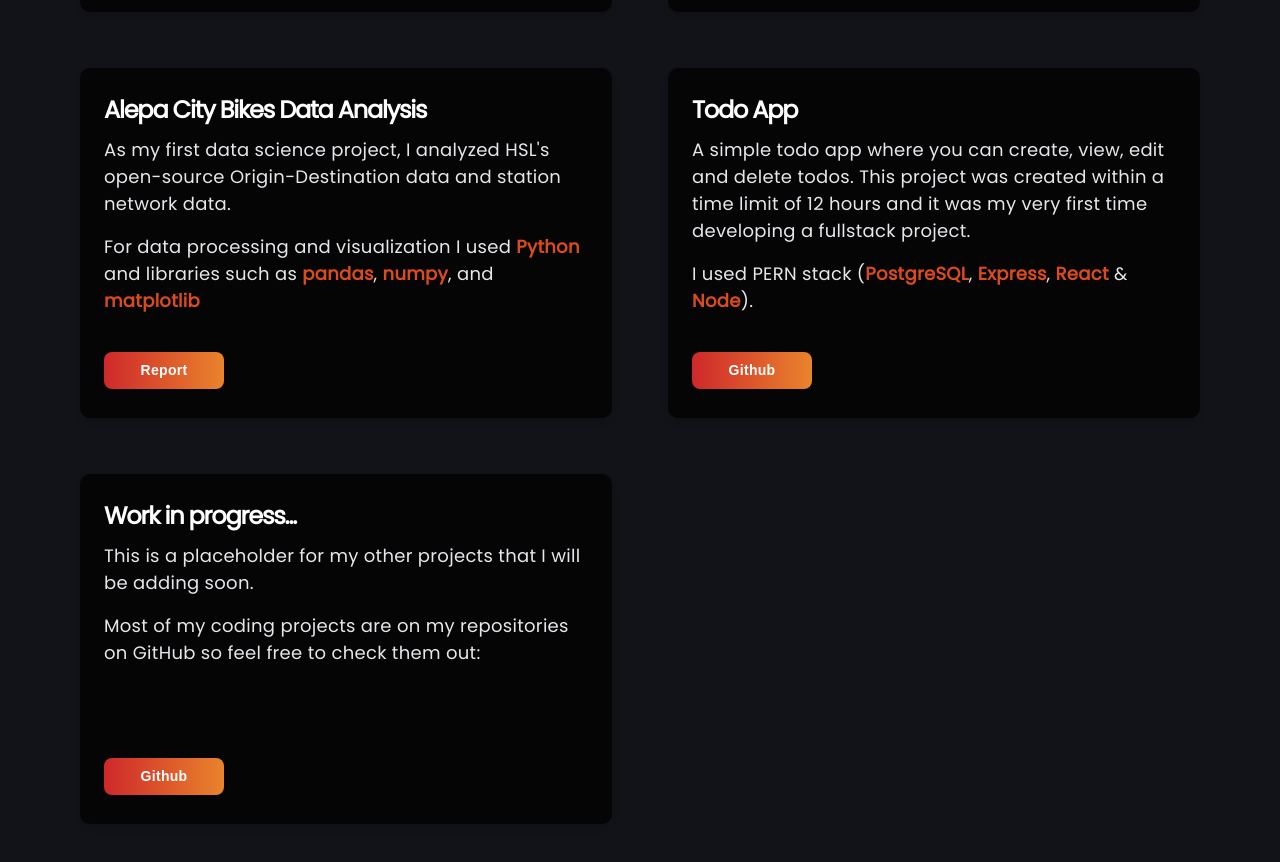
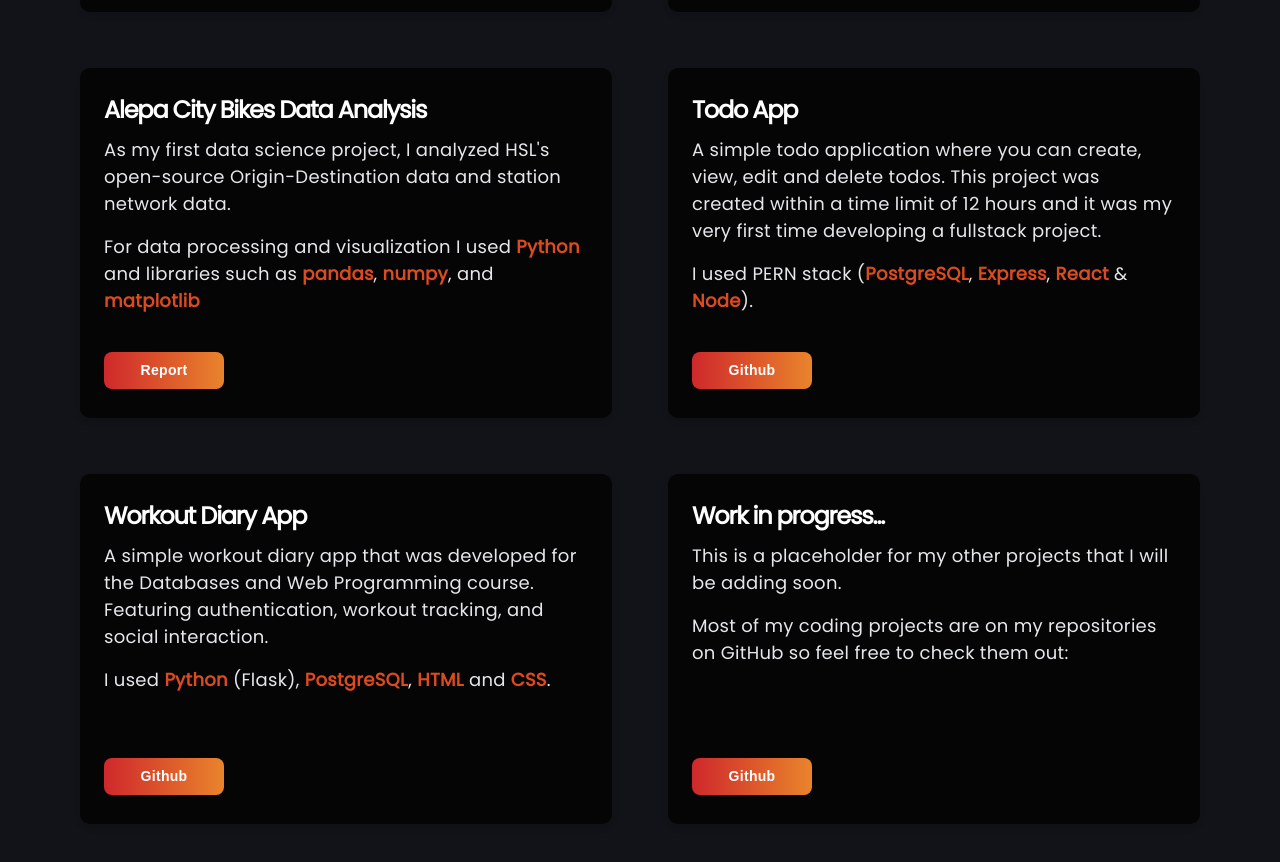
Before and after one commit to laurelcrelia/laurelcrelia.github.io, a React (Create React App) app: page /#/ in a window 1280 px wide. Shown: the part 2700-3562 px from the top of the page. Built offline with nearby package versions, Linux system fonts and the light colour scheme.

Commit message:
Add Workout Diary project

```diff
--- a/src/assets/projectsData.js
+++ b/src/assets/projectsData.js
@@ -16,7 +16,7 @@ const projects = [
       linkDescription: "Demo Video",
       link2: "https://drive.google.com/file/d/1DcCkOTZ1NqCzyu6HnxKFL2GbmXq4Lec-/view?usp=sharing",
       linkDescription2: "Certificate",
-      filter: ["Typescript", "React", "Next.js", "PostgreSQL", "Cypress"],
+      filter: ["Typescript", "React", "Next.js", "PostgreSQL", "Cypress", "SQL", "Jest"],
     },
     {
       title: "HCI Project",
@@ -90,7 +90,7 @@ const projects = [
     description: (
         <>
         <p className="mb-4">
-            A simple todo app where you can create, view, edit and delete todos. This project was created within a time limit of 12 hours and it was my very first time developing a fullstack project.
+        A simple todo application where you can create, view, edit and delete todos. This project was created within a time limit of 12 hours and it was my very first time developing a fullstack project.
         </p>
         <p>
         I used PERN stack (<strong>PostgreSQL</strong>, <strong>Express</strong>, <strong>React</strong> & <strong>Node</strong>).
@@ -99,7 +99,23 @@ const projects = [
     ),
     link: "https://github.com/laurelcrelia/todo-app",
     linkDescription: "Github",
-        filter: ["Javascript", "React", "Node.js", "PostgreSQL"],
+    filter: ["Javascript", "React", "Node.js", "PostgreSQL", "SQL"],
+    },
+    {
+    title: "Workout Diary App",
+    description: (
+        <>
+        <p className="mb-4">
+        A simple workout diary app that was developed for the Databases and Web Programming course. Featuring authentication, workout tracking, and social interaction.
+        </p>
+        <p>
+        I used <strong>Python</strong> (Flask), <strong>PostgreSQL</strong>, <strong>HTML</strong> and <strong>CSS</strong>.
+        </p>
+        </>
+    ),
+    link: "https://github.com/laurelcrelia/workout-diary-app",
+    linkDescription: "Github",
+    filter: ["Python", "PostgreSQL", "HTML", "CSS", "SQL"],
     },
     {
         title: "Work in progress...",
```
Lines whose indentation alone changed are shown as unchanged.
